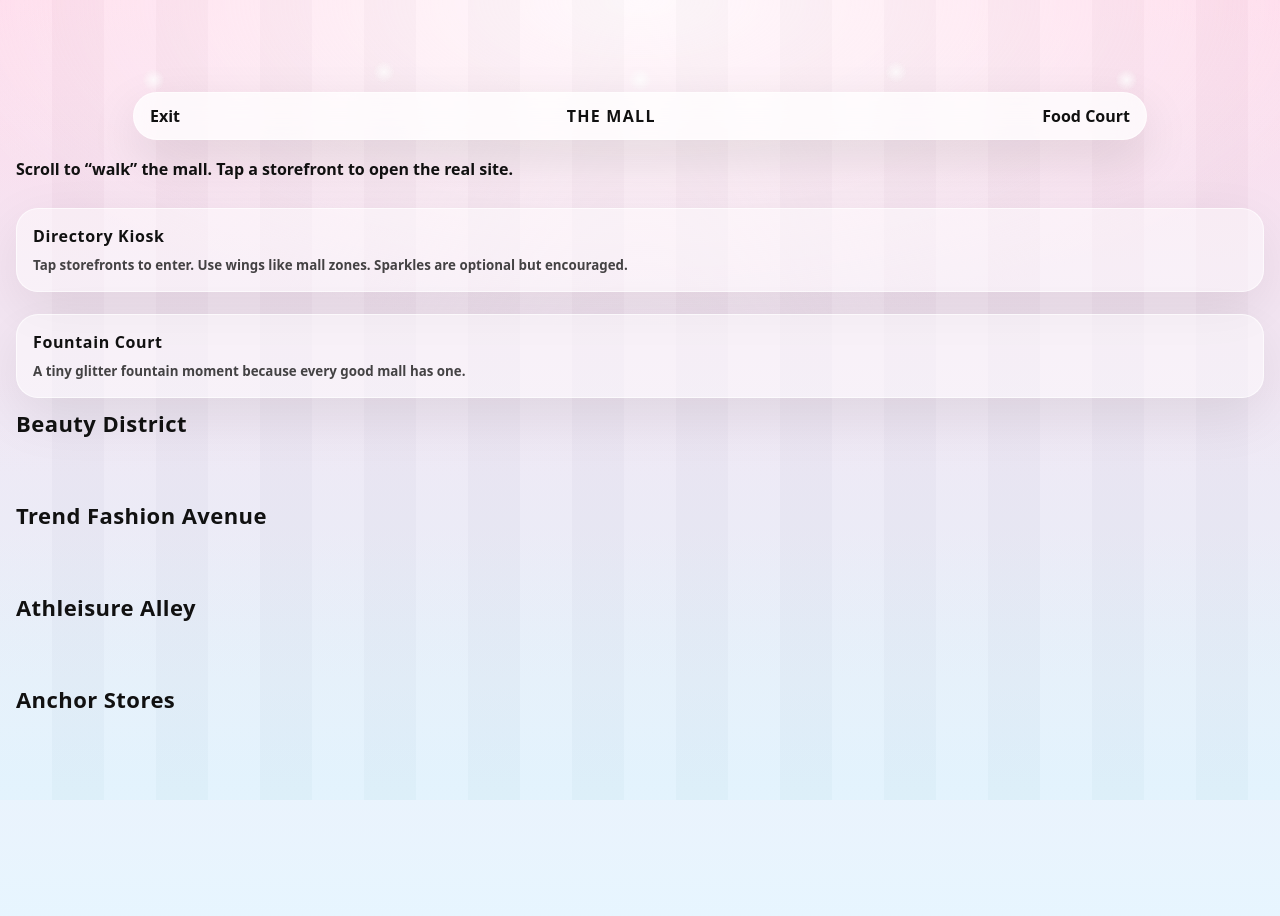
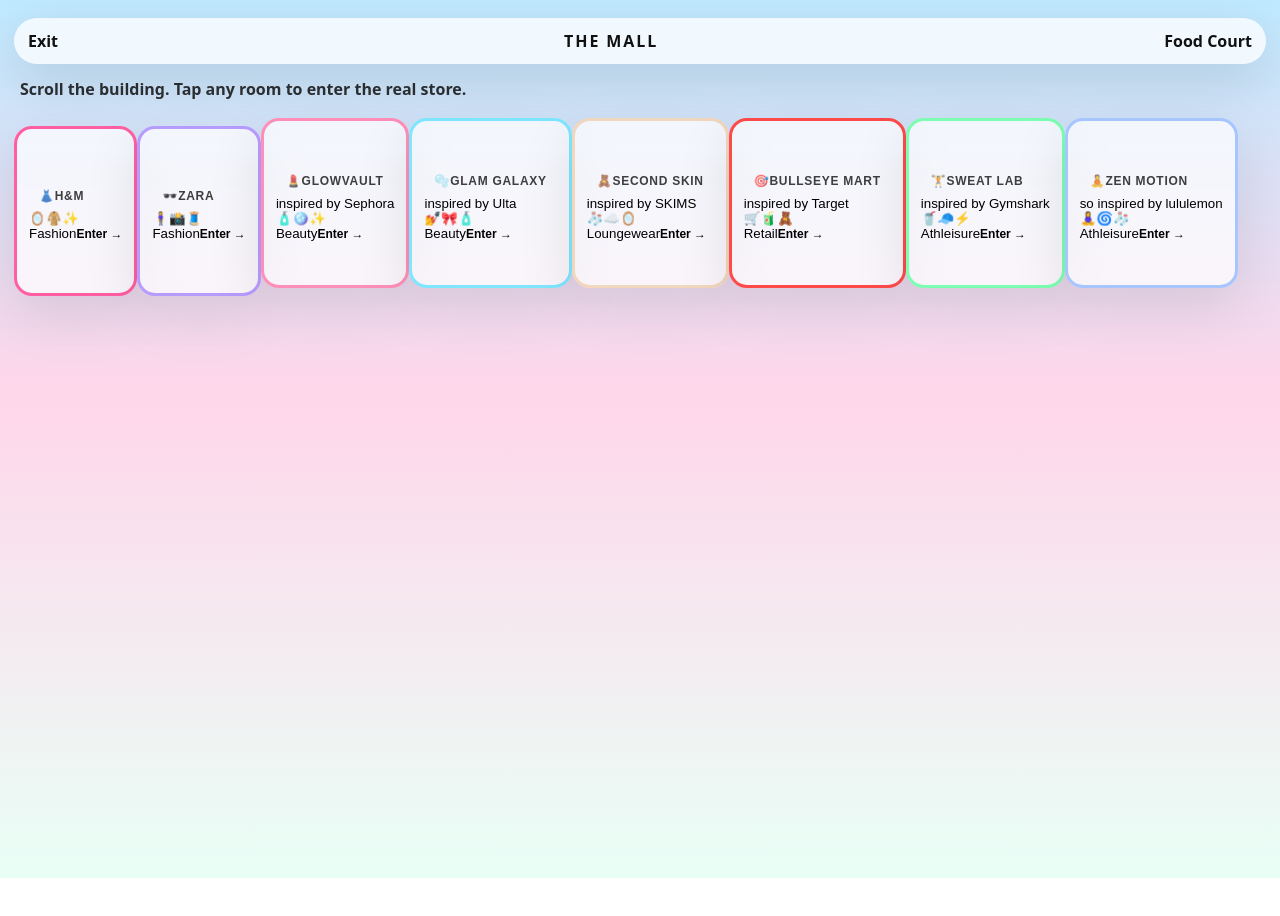
Before and after one commit to karla-hernandez30/the-mall, a Next.js app: page /mall in a window 1280 px wide. Shown: the top 916 px of the page. After the commit the page ends 878 px from the top, so only its background shows below. Built offline with nearby package versions, Linux system fonts and the light colour scheme.

Commit message:
Switch mall to tower grid

```diff
--- a/app/mall/page.js
+++ b/app/mall/page.js
@@ -1,49 +1,27 @@
 "use client";
 
 import Link from "next/link";
-import MallProp from "../../components/MallProp";
-import WingSection from "../../components/WingSection";
 import { stores } from "../../data/stores";
+import StoreRoom from "../../components/StoreRoom";
 
 export default function MallPage() {
-  const wingOrder = [
-    "Beauty District",
-    "Trend Fashion Avenue",
-    "Athleisure Alley",
-    "Anchor Stores"
-  ];
-
-  const storesForWing = (wing) => stores.filter((s) => s.wing === wing);
-
   return (
-    <main className="mall">
-      <div className="header">
-        <Link href="/" style={{ fontWeight: 800 }}>Exit</Link>
-        <div style={{ fontWeight: 900, letterSpacing: ".08em" }}>THE MALL</div>
-        <Link href="/food-court" style={{ fontWeight: 800 }}>Food Court</Link>
+    <main className="towerPage">
+      <div className="towerHeader">
+        <Link href="/" className="towerNav">Exit</Link>
+        <div className="towerTitle">THE MALL</div>
+        <Link href="/food-court" className="towerNav">Food Court</Link>
       </div>
 
-      <p style={{ margin: "16px 0 28px", fontWeight: 600 }}>
-        Scroll to “walk” the mall. Tap a storefront to open the real site.
-      </p>
+      <div className="towerHint">
+        Scroll the building. Tap any room to enter the real store.
+      </div>
 
-      <MallProp
-        title="Directory Kiosk"
-        detail="Tap storefronts to enter. Use wings like mall zones. Sparkles are optional but encouraged."
-      />
-
-      <MallProp
-        title="Fountain Court"
-        detail="A tiny glitter fountain moment because every good mall has one."
-      />
-
-      {wingOrder.map((wing) => (
-        <WingSection
-          key={wing}
-          title={wing}
-          stores={storesForWing(wing)}
-        />
-      ))}
+      <div className="towerGrid">
+        {stores.map((store) => (
+          <StoreRoom key={store.id} store={store} />
+        ))}
+      </div>
     </main>
   );
 }
```
